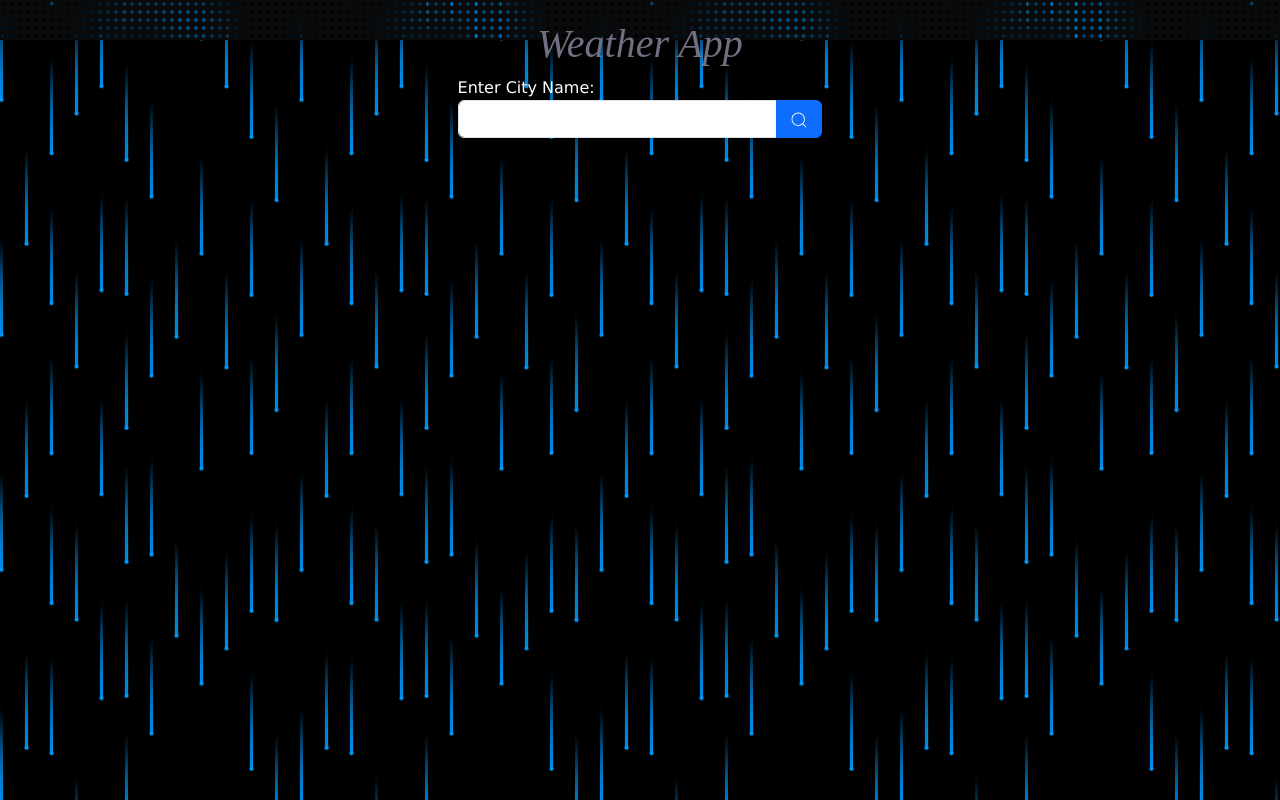
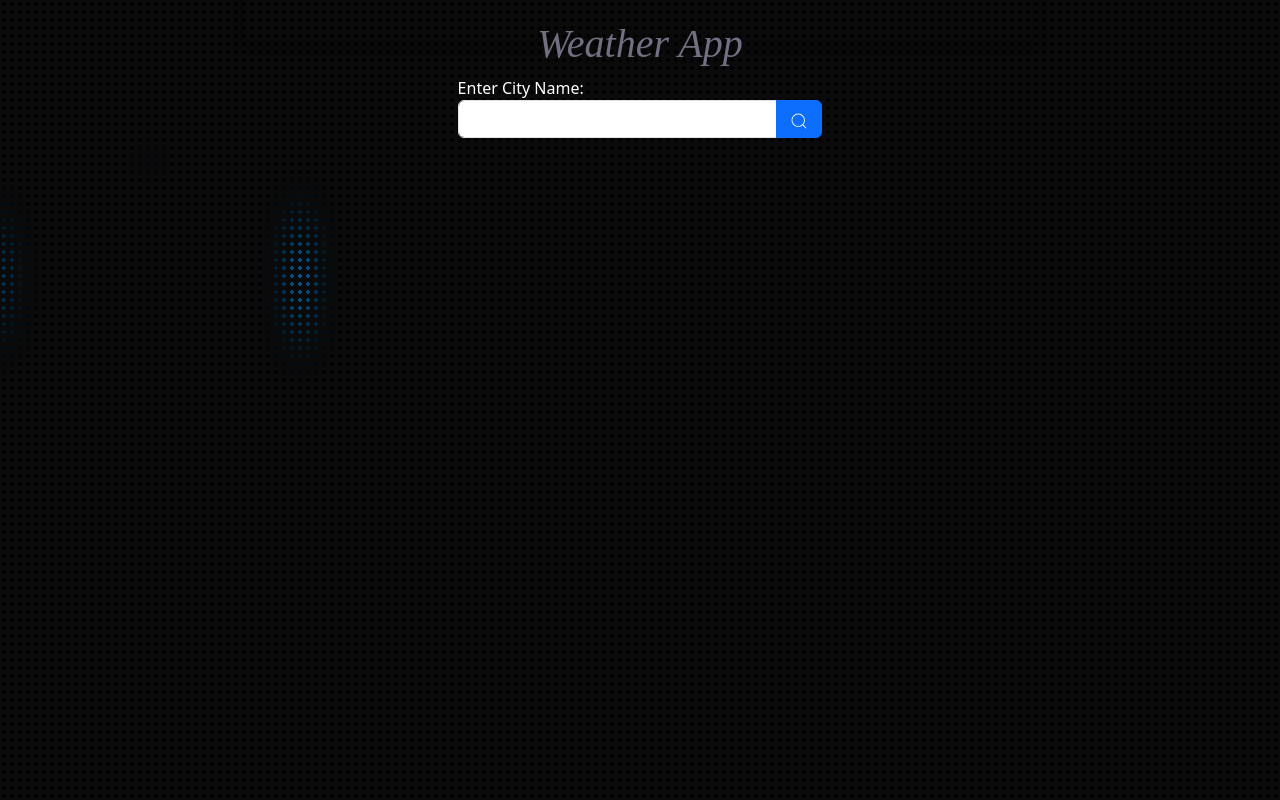
Before and after one commit to Aswanthkumar486/New-WeatherApp, a React (Vite) app: page / in a window 1280 px wide. Built offline with nearby package versions, Linux system fonts and the light colour scheme.

Commit message:
Update index.css

```diff
--- a/src/index.css
+++ b/src/index.css
@@ -1,4 +1,4 @@
-* {
+/* * {
     font-family: Verdana, Geneva, Tahoma, sans-serif;
 }
 
@@ -6,14 +6,19 @@ body {
     position: relative;
     --c: rgb(36, 144, 216);
     background-color: #000;
+    background-size: cover; /* Ensures full page coverage */
     animation: hi 150s linear infinite;
+}
+
+body {
+    min-height: 100vh; /* Ensures body takes full screen height */
 }
 h1 {
     color: #716f81;
 }
 
-/* Background effect layer */
-/* body::after {
+/Background effect layer */
+ body::after {
     content: "";
     position: absolute;
     inset: 0;
@@ -21,7 +26,7 @@ h1 {
     backdrop-filter: blur(1em) brightness(6);
     background-image: radial-gradient(circle at 50% 50%, #0000 0, #0000 2px, hsl(0 0 4%) 2px);
     background-size: 8px 8px;
-} */
+}
 body::after {
     content: "";
     position: absolute;
@@ -238,3 +243,73 @@ body::after {
         426.5px 6480px;
     }
   }
+
+ */
+* {
+    font-family: Verdana, Geneva, Tahoma, sans-serif;
+}
+
+body {
+    position: relative;
+    --c: rgb(36, 144, 216);
+    background-color: #000;
+    min-height: 100vh; /* Ensures the body takes full screen height */
+    background-size: cover; /* Ensures the background covers the full page */
+    animation: hi 150s linear infinite;
+}
+
+/* Background effect layer */
+body::after {
+    content: "";
+    position: absolute;
+    inset: 0;
+    z-index: 0; /* Keep it behind everything */
+    backdrop-filter: blur(1em) brightness(6);
+    background-image: radial-gradient(circle at 50% 50%, #0000 0, #0000 2px, hsl(0 0 4%) 2px);
+    background-size: 8px 8px;
+}
+
+/* Main container */
+.container {
+    position: relative;
+    z-index: 2; /* Higher than body::after */
+    width: 62%;
+    background: transparent;
+    margin: auto;
+    padding: 20px;
+    box-shadow: 0 4px 10px rgba(0, 0, 0, 0.2);
+}
+
+/* Section content */
+h1 {
+    color: #716f81;
+    font-family: cursive;
+    font-style: italic;
+}
+
+.section-content strong {
+    color: white;
+}
+
+.section-content p {
+    color: #FFDD87;
+}
+
+/* Background animation */
+body {
+    --c: #09f;
+    background-image: radial-gradient(4px 100px at 0px 235px, var(--c), #0000),
+                      radial-gradient(4px 100px at 300px 235px, var(--c), #0000),
+                      radial-gradient(1.5px 1.5px at 150px 117.5px, var(--c) 100%, #0000 150%);
+    background-size: 100% 100%; /* Ensure full coverage */
+    animation: hi 150s linear infinite;
+}
+
+@keyframes hi {
+    0% {
+        background-position: 0 0;
+    }
+    100% {
+        background-position: 0 100vh; /* Moves background smoothly */
+    }
+}
```
